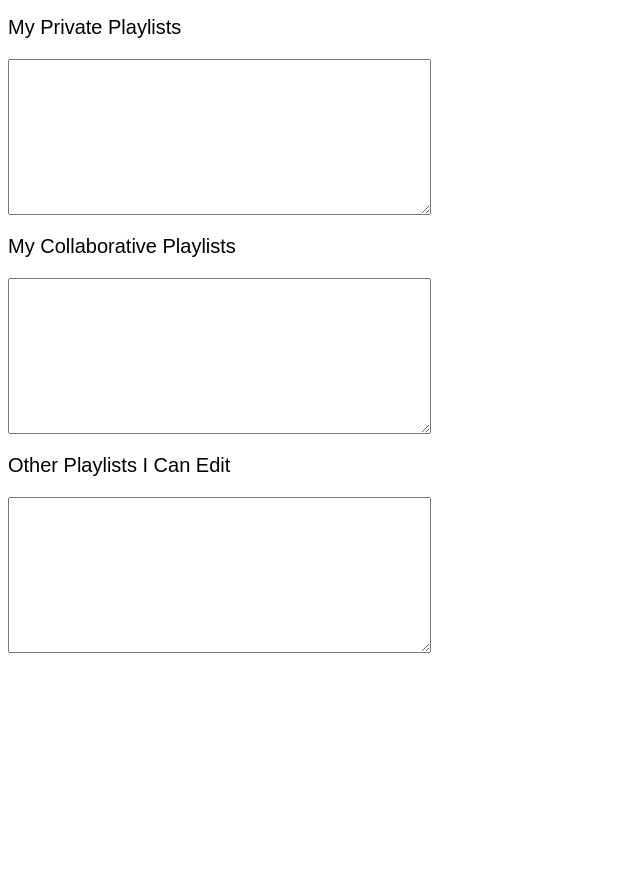
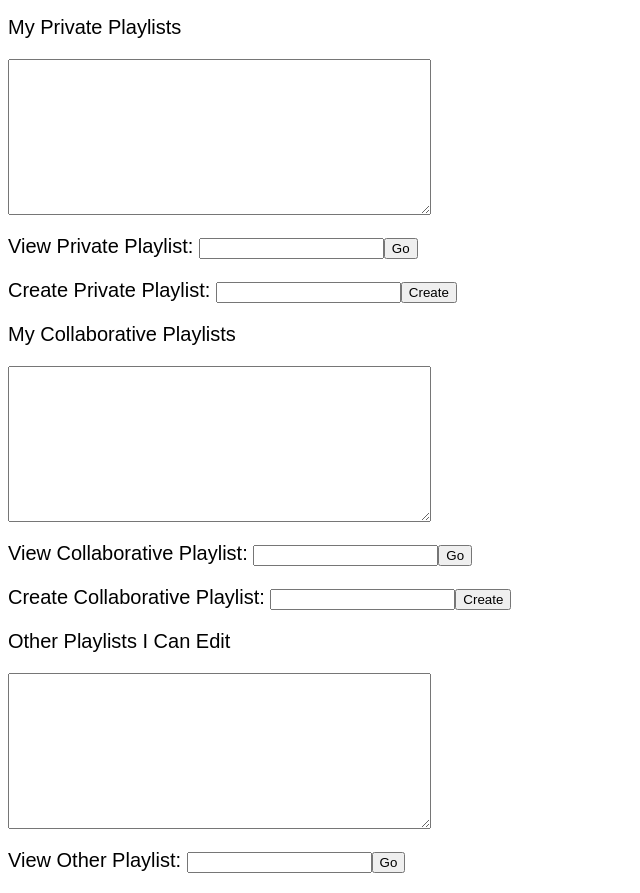
Before and after one commit to ryanbrand/music_database, a Flask app: template webserver/templates/homepage.html in a window 1280 px wide. Shown: the part 632-1525 px from the top of the page, without its empty margins (0-640 px from the left). Before the commit the page ends 1285 px from the top, so only its background shows below. Run offline with Flask 2, Linux system fonts and the light colour scheme; the template is opened without the code that fills it, so the values that code supplies are empty; parts of the project's set-up code (start-up, migrations or seed data) failed here and were passed over.

Commit message:
Added ability for users to create playlists from homepage

```diff
--- a/webserver/server.py
+++ b/webserver/server.py
@@ -320,6 +320,26 @@ def add_song():
   except Exception as e:
     return render_template('song_fail.html')
 
+@app.route('/private_playlist_create', methods=['POST'])
+def private_playlist_create():
+  playlist_name = request.form['playlist_name']
+  try:
+    g.conn.execute('INSERT INTO playlists VALUES (%s, %s, %s)', playlist_name, str(datetime.date.today()), current_app.user_id)
+    g.conn.execute('INSERT INTO private_playlists VALUES (%s, %s, %s)', True, playlist_name, current_app.user_id)
+    return redirect('/homepage')
+  except Exception as e:
+    return render_template('playlist_fail.html')
+
+@app.route('/collab_playlist_create', methods=['POST'])
+def collab_playlist_create():
+  playlist_name = request.form['playlist_name']
+  try:
+    g.conn.execute('INSERT INTO playlists VALUES (%s, %s, %s)', playlist_name, str(datetime.date.today()), current_app.user_id)
+    g.conn.execute('INSERT INTO collaborative_playlists VALUES (%s, %s)', playlist_name, current_app.user_id)
+    return redirect('/homepage')
+  except Exception as e:
+    return render_template('playlist_fail.html')
+
 
 if __name__ == "__main__":
   import click
--- a/webserver/templates/homepage.html
+++ b/webserver/templates/homepage.html
@@ -30,14 +30,39 @@
 <textarea readonly name="private_playlists"
    rows="10" cols="50">{{private_playlists}}</textarea>
 
+<form method="POST" action="/private_playlist_go">
+<p>View Private Playlist: <input type="text" name="playlist_name"><input \
+type="submit" value="Go"></p>
+</form>
+
+<form method="POST" action="/private_playlist_create">
+<p>Create Private Playlist: <input type="text" name="playlist_name"><input \
+type="submit" value="Create"></p>
+</form>
+
 <p>My Collaborative Playlists</p>
 <textarea readonly name="collaborative_playlists"
    rows="10" cols="50">{{collaborative_playlists}}</textarea>
+
+<form method="POST" action="/collab_playlist_go">
+<p>View Collaborative Playlist: <input type="text" name="playlist_name"><input \
+type="submit" value="Go"></p>
+</form>
+
+<form method="POST" action="/collab_playlist_create">
+<p>Create Collaborative Playlist: <input type="text" name="playlist_name"><input \
+type="submit" value="Create"></p>
+</form>
 
 <p>Other Playlists I Can Edit</p>
 <textarea readonly name="friend_playlists"
    rows="10" cols="50">{{friend_playlists}}</textarea>
 
+<form method="POST" action="/friend_playlist_go">
+<p>View Other Playlist: <input type="text" name="playlist_name"><input \
+type="submit" value="Go"></p>
+</form>
+
 </body>
 
 
```
Also changed, not shown: webserver/templates/playlist_fail.html (added, +20 -0 lines).
